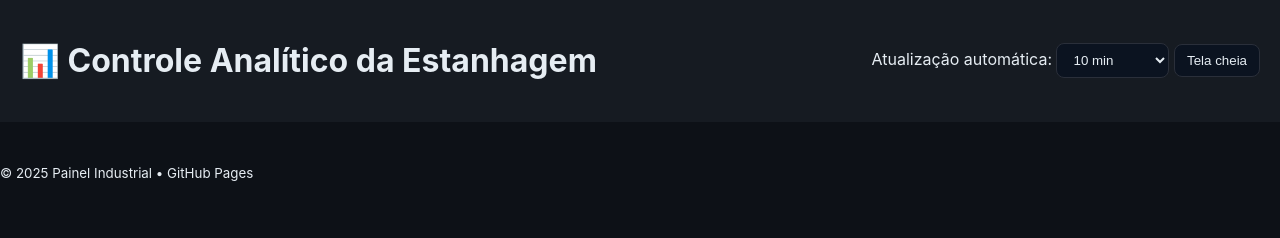
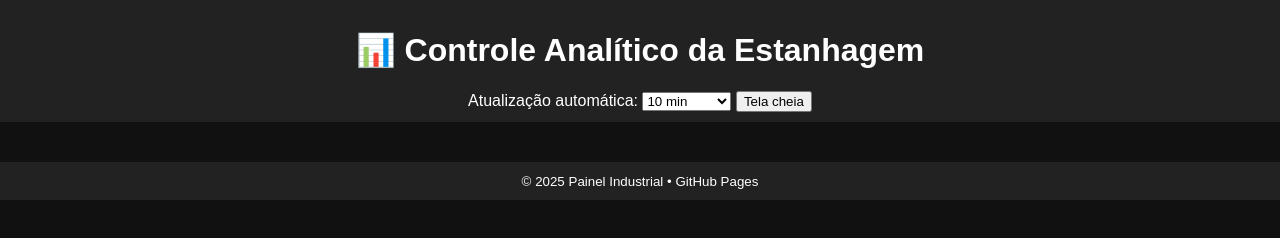
Before and after one commit to Denilsonsiewert/tv-ete, a plain HTML site: page index.html in a window 1280 px wide. Drawn offline with Linux system fonts and the light colour scheme; no server answers.

Commit message:
Update style.css

```diff
--- a/style.css
+++ b/style.css
@@ -1,43 +1,42 @@
-:root {
-  --bg: #0d1117;
-  --panel: #161b22;
-  --text: #e6edf3;
-  --muted: #8b949e;
-  --accent: #2f81f7;
-  --ok: #238636;
-  --atrasado: #da3633;
+body {
+  background-color: #111;
+  color: #fff;
+  font-family: Arial, sans-serif;
+  margin: 0;
+  padding: 0;
 }
-body {
-  margin: 0;
-  font-family: 'Inter', sans-serif;
-  background: var(--bg);
-  color: var(--text);
+header, footer {
+  text-align: center;
+  padding: 10px;
+  background-color: #222;
 }
-header {
-  padding: 20px;
-  background: var(--panel);
-  display: flex;
-  justify-content: space-between;
-  align-items: center;
+.controls {
+  margin-top: 10px;
 }
 .grid {
   display: grid;
   grid-template-columns: repeat(auto-fit, minmax(300px, 1fr));
-  gap: 16px;
+  gap: 15px;
   padding: 20px;
 }
 .card {
-  background: var(--panel);
-  padding: 16px;
-  border-radius: 12px;
-  border: 2px solid transparent;
+  background-color: #333;
+  padding: 15px;
+  border-radius: 8px;
+  box-shadow: 0 0 10px rgba(0,0,0,0.5);
 }
-.status-ok { border-color: var(--ok); }
-.status-atrasado { border-color: var(--atrasado); }
-.controls select, .controls button {
-  background: #0b1320;
-  color: var(--text);
-  border: 1px solid #2a2f3a;
-  padding: 8px 12px;
-  border-radius: 8px;
+.status-atrasado {
+  border-left: 8px solid #ff4d4d;
 }
+.status-ok {
+  border-left: 8px solid #4caf50;
+}
+h1 {
+  font-size: 2em;
+}
+h2 {
+  font-size: 1.5em;
+}
+p {
+  font-size: 1.2em;
+}
```
